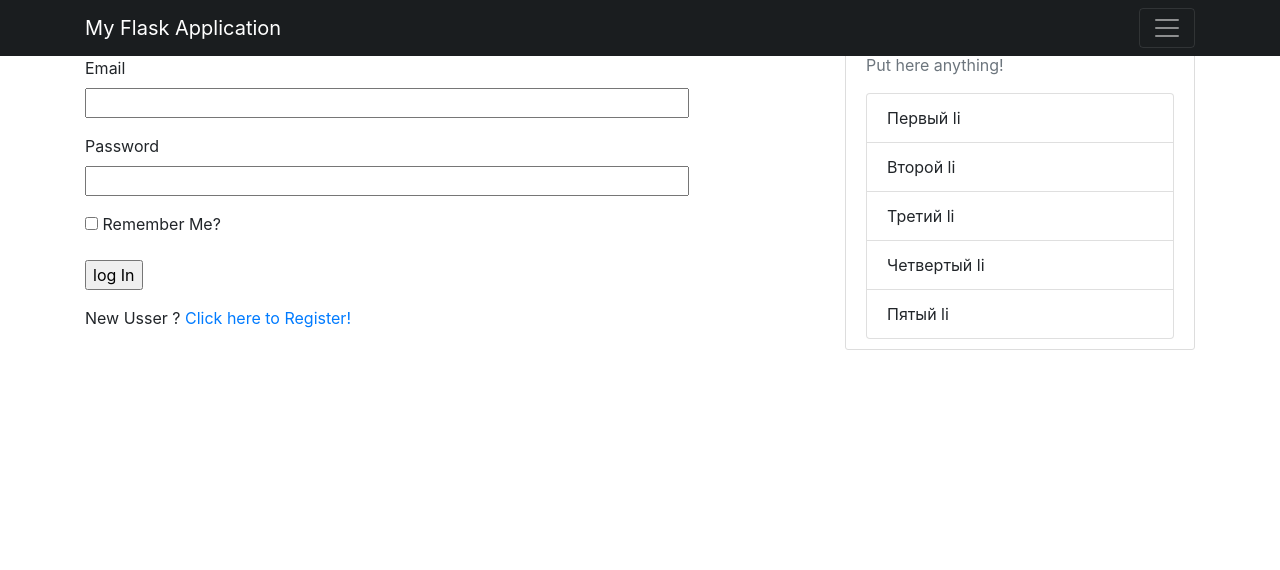
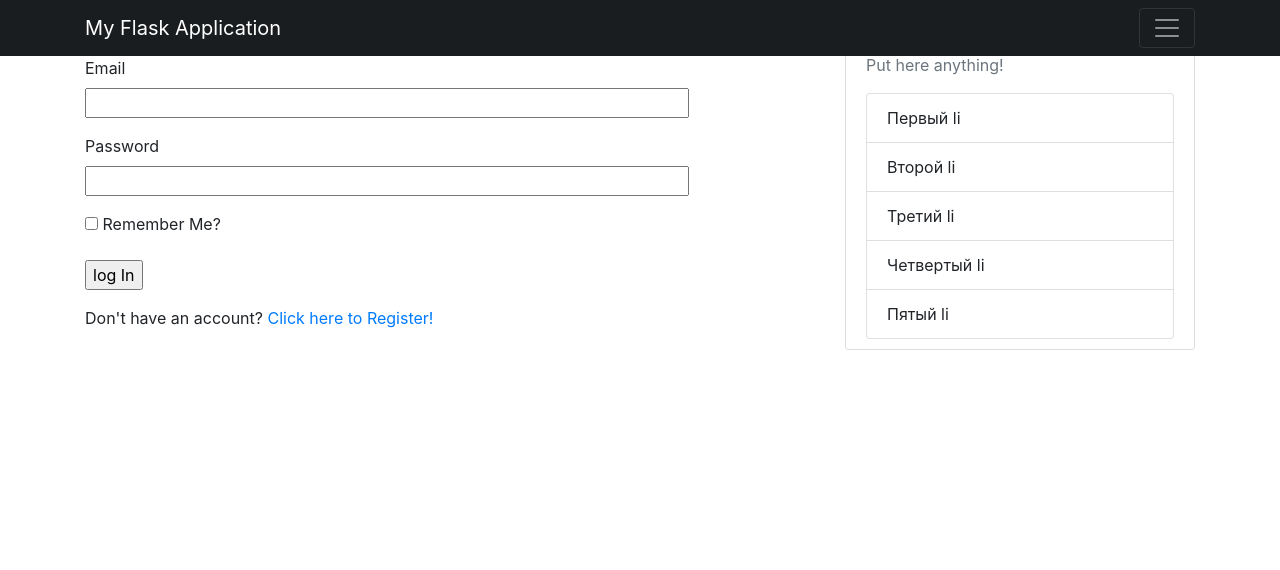
Before and after one commit to vano2149/flask_app, a Flask app: page /login in a window 1280 px wide. Shown: the top 570 px of the page. Run offline with Flask 2, Linux system fonts and the light colour scheme; some libraries are stand-ins or nearby versions.

Commit message:
Modified in an login.html file!!

```diff
--- a/app/templates/login.html
+++ b/app/templates/login.html
@@ -35,6 +35,6 @@
         </p>
     </form>
     <p>
-        New Usser ? <a href="{{ url_for('register')}}">Click here to Register!</a>
+        Don't have an account? <a href="{{ url_for('register')}}">Click here to Register!</a>
     </p>
 {% endblock %}
```
